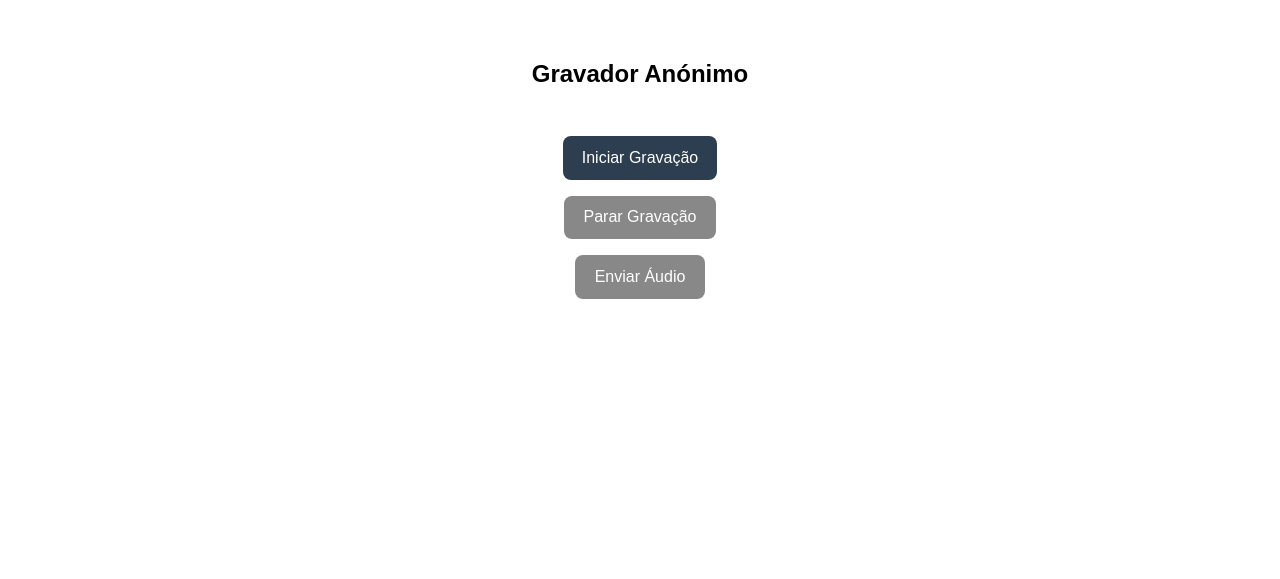
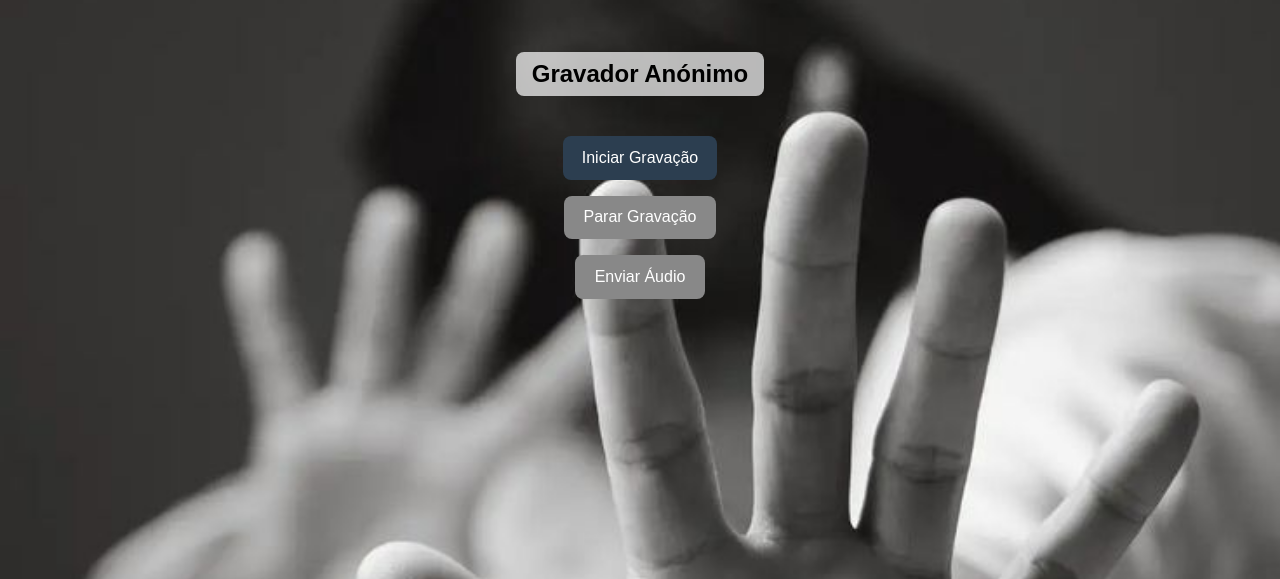
Before and after one commit to abelarez/gravAnV1stable, a Flask app: page / in a window 1280 px wide. Shown: the top 579 px of the page. Run offline with Flask 3, Linux system fonts and the light colour scheme.

Commit message:
reposição index

```diff
--- a/templates/index.html
+++ b/templates/index.html
@@ -13,7 +13,7 @@
       flex-direction: column;
       align-items: center;
       text-align: center;
-      <!background-image: url('fundo.jpg');>
+      background-image: url('fundo.jpg');
       background-size: cover;
       background-position: center;
       background-repeat: no-repeat;
```
Also changed, not shown: 1 other file.
